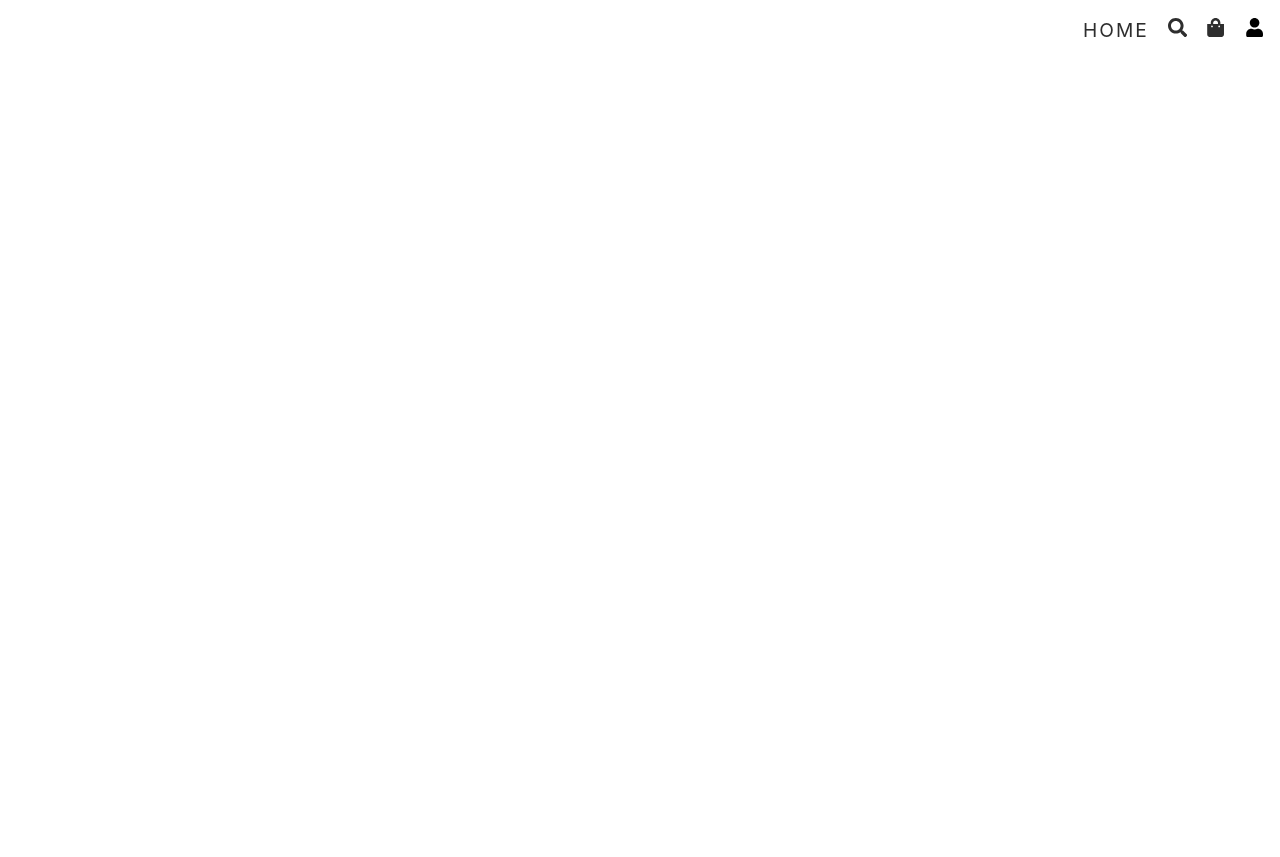
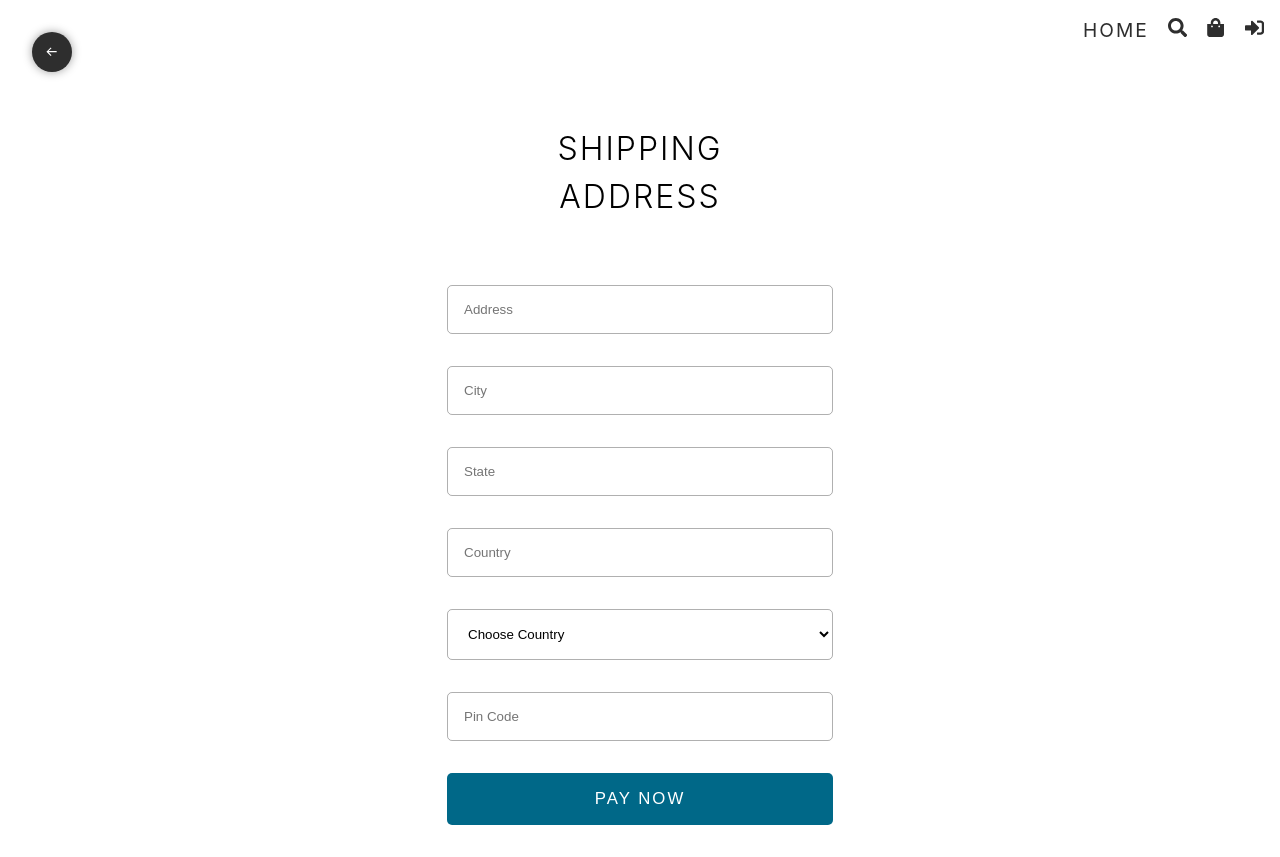
Before and after one commit to Harsh9307/E-CommerceWebsite, a React (Vite) app in the folder frontend/: page /shipping in a window 1280 px wide. Before the commit this address had no page. Before the commit the page ends 800 px from the top, so only its background shows below. Built offline with nearby package versions, Linux system fonts and the light colour scheme.

Commit message:
shipping page done

```diff
--- a/frontend/src/App.tsx
+++ b/frontend/src/App.tsx
@@ -2,6 +2,7 @@
 import { lazy ,Suspense} from "react";
 import Loader from "./components/loader";
 import Header from "./components/header";
+const Shipping= lazy(()=>import("./pages/shipping"));
 const Home =lazy(()=>import("./pages/home"));
 const Search =lazy(()=>import("./pages/search"));
 const Cart =lazy(()=>import("./pages/cart"));
@@ -35,6 +36,12 @@
         <Route path="/search" element={<Search />}/>
         <Route path="/cart" element={<Cart />}/>
 
+{/* Logged in User Routes */}
+
+        <Route>
+          <Route path="/shipping" element={<Shipping />}/>
+        </Route>
+
 
         {/* Admin Routes */}
           <Route
--- a/frontend/src/components/header.tsx
+++ b/frontend/src/components/header.tsx
@@ -1,8 +1,8 @@
 import { Link } from "react-router-dom";
 import { FaSearch,FaShoppingBag,FaSignInAlt ,FaSignOutAlt,FaUser} from "react-icons/fa";
 import { useState } from "react";
-const user={_id:"eqweqw",
-            role:"admin"
+const user={_id:"",
+            role:""
         };
 const Header = () => {
     const [isOpen, setIsOpen] = useState<boolean>(false);
--- /dev/null
+++ b/frontend/src/pages/shipping.tsx
@@ -0,0 +1,87 @@
+import { ChangeEvent, useState } from "react";
+import { BiArrowBack } from "react-icons/bi";
+import { useNavigate } from "react-router-dom";
+
+const Shipping = () => {
+    const[shippingInfo,setShippingInfo]= useState({
+        address:"",
+        city:"",
+        state:"",
+        country:"",
+        pinCode:"",
+    });
+    const changeHandler = (e:ChangeEvent<HTMLInputElement | HTMLSelectElement>)=>{
+        console.log(e.target.value);
+        setShippingInfo((prev)=>({
+            ...prev,
+            [e.target.name]:e.target.value
+        }));
+    };
+    const navigate = useNavigate();
+
+  return (
+    <div className="shipping">
+        <button className="back-btn" onClick={()=>navigate("/cart")}>
+            <BiArrowBack />
+        </button>
+
+        <form>
+            <h1> Shipping Address</h1>
+            <input
+                required
+                type="text"
+                placeholder="Address"
+                name="address"
+                value={shippingInfo.address}
+                onChange={changeHandler}
+            />
+            <input
+                required
+                type="text"
+                placeholder="City"
+                name="city"
+                value={shippingInfo.city}
+                onChange={changeHandler}
+            />
+            <input
+                required
+                type="text"
+                placeholder="State"
+                name="state"
+                value={shippingInfo.state}
+                onChange={changeHandler}
+            />
+            <input
+                required
+                type="text"
+                placeholder="Country"
+                name="country"
+                value={shippingInfo.country}
+                onChange={changeHandler}
+            />
+            <select
+                name="country"
+                required
+                value={shippingInfo.country}
+                onChange={changeHandler}
+            >
+                <option value="">Choose Country</option>
+                <option value="india">Choose India</option>
+                <option value="us">Choose US</option>
+            </select>
+            <input
+                required
+                type="number"
+                placeholder="Pin Code"
+                name="pinCode"
+                value={shippingInfo.pinCode}
+                onChange={changeHandler}
+            />
+            <button type="submit">Pay Now</button>
+        </form>
+
+    </div>
+  )
+}
+
+export default Shipping;
--- /dev/null
+++ b/frontend/src/styles/_shipping.scss
@@ -0,0 +1,62 @@
+.shipping
+{
+    @include flex;
+    .back-btn
+    {
+        @include square(2.5rem);
+        background-color: $color2;
+        color: $color1;
+        @include flex;
+        position: fixed;
+        top:2rem;
+        left:2rem;
+        border-radius: 100%;
+        border:none;
+        outline: none;
+        cursor: pointer;
+        @include baseShadow;
+
+        svg
+        {
+            transition: all 0.3s;
+        }
+        &:hover svg
+        {
+            translate: -0.25rem;
+        }
+
+    }
+    > form
+    {
+        max-width:450px;
+        width: 100%;
+        @include flex(column,center,stretch,2rem);
+        padding: 2rem;
+
+        >h1
+        {
+            @include heading(2px);
+            margin: 2rem;
+            text-align: center;
+        }
+        > input, >select
+        {
+            @include inputStyle(100%,1rem,inherit,1px solid rgba(31,31,31,0.351));
+            border-radius: 5px;
+        }
+        > button
+        {
+            @include btn(1rem,$color3,$color1);
+            border-radius: 5px;
+            font-size: 1.05rem;
+            text-transform: uppercase;
+            letter-spacing: 2px;
+            &:hover
+            {
+                opacity: 0.8;
+            }
+
+        }
+    }
+
+}
--- a/frontend/src/styles/admin-styles/_mixin.scss
+++ b/frontend/src/styles/admin-styles/_mixin.scss
@@ -46,3 +46,12 @@
 @mixin baseShadow() {
   box-shadow: 0 0 10px rgba(0, 0, 0, 0.384);
 }
+
+@mixin btn($p: 0.5rem 1rem,$bg,$color) {
+  cursor: pointer;
+  border: none;
+  outline: none;
+  padding: $p;
+  background-color: $bg;
+  color: $color;
+}
--- a/frontend/src/styles/app.scss
+++ b/frontend/src/styles/app.scss
@@ -36,6 +36,7 @@
 
   @import "home";
   @import "cart";
+  @import "shipping";
 
   @import "admin-styles/dashboard";
   @import "admin-styles/products";
```
Also changed, not shown: frontend/src/pages/login.tsx (added).
